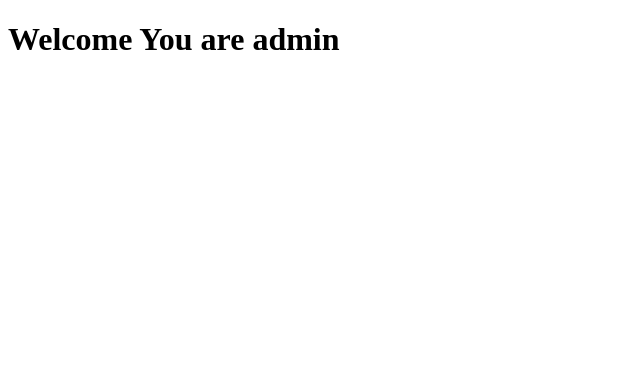
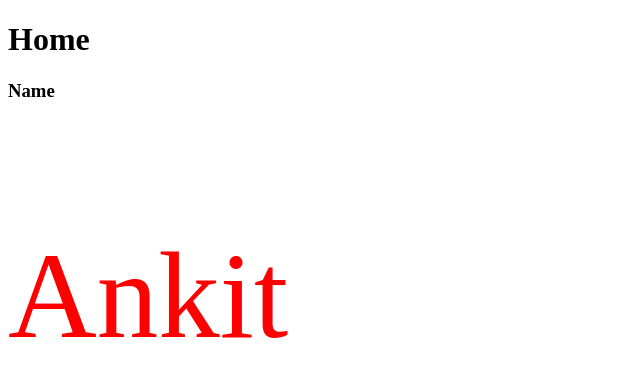
Before and after one commit to Kumar-Ankit56/React-Concept, a React (Vite) app: page / in a window 1280 px wide. Shown: the top 376 px of the page, without its empty margins (0-640 px from the left). Built offline with nearby package versions, Linux system fonts and the light colour scheme.

Commit message:
Passing inline css as props

```diff
--- a/src/App.jsx
+++ b/src/App.jsx
@@ -1,15 +1,16 @@
 // eslint-disable-next-line no-unused-vars
 import React from "react";
-//Switch statement in React
+import Home from "./Home";
+//Passing inline css as props
 function App() {
-  const UserType = "Admin";
-  switch (UserType) {
-    case "Admin":
-      return <h1>Welcome You are admin</h1>;
-    case "User":
-      return <h1>Welcome You are User</h1>;
-    default:
-      return <h1>No role permissiable</h1>;
-  }
+  const CSSStyle = {
+    color: "red",
+    fontSize: "123px",
+  };
+  return (
+    <>
+      <Home style={CSSStyle} />
+    </>
+  );
 }
 export default App;
--- a/src/Home.jsx
+++ b/src/Home.jsx
@@ -3,11 +3,7 @@ function Home(props) {
     <>
       <h1>Home</h1>
       <h3>Name</h3>
-      <p>
-        {props.data.map((user) => {
-          return <>{user.Name}</>;
-        })}
-      </p>
+      <p style={props.style}>Ankit</p>
     </>
   );
 }
```
